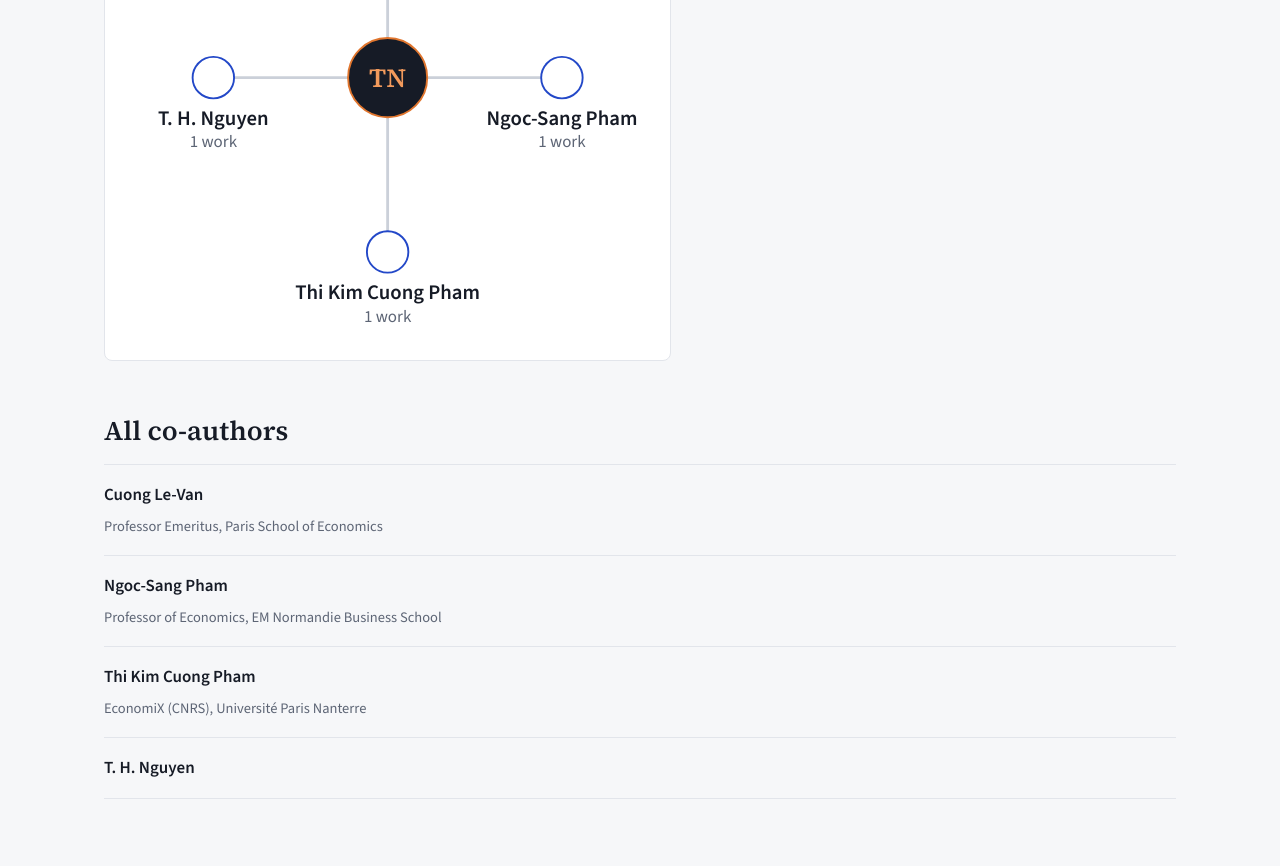
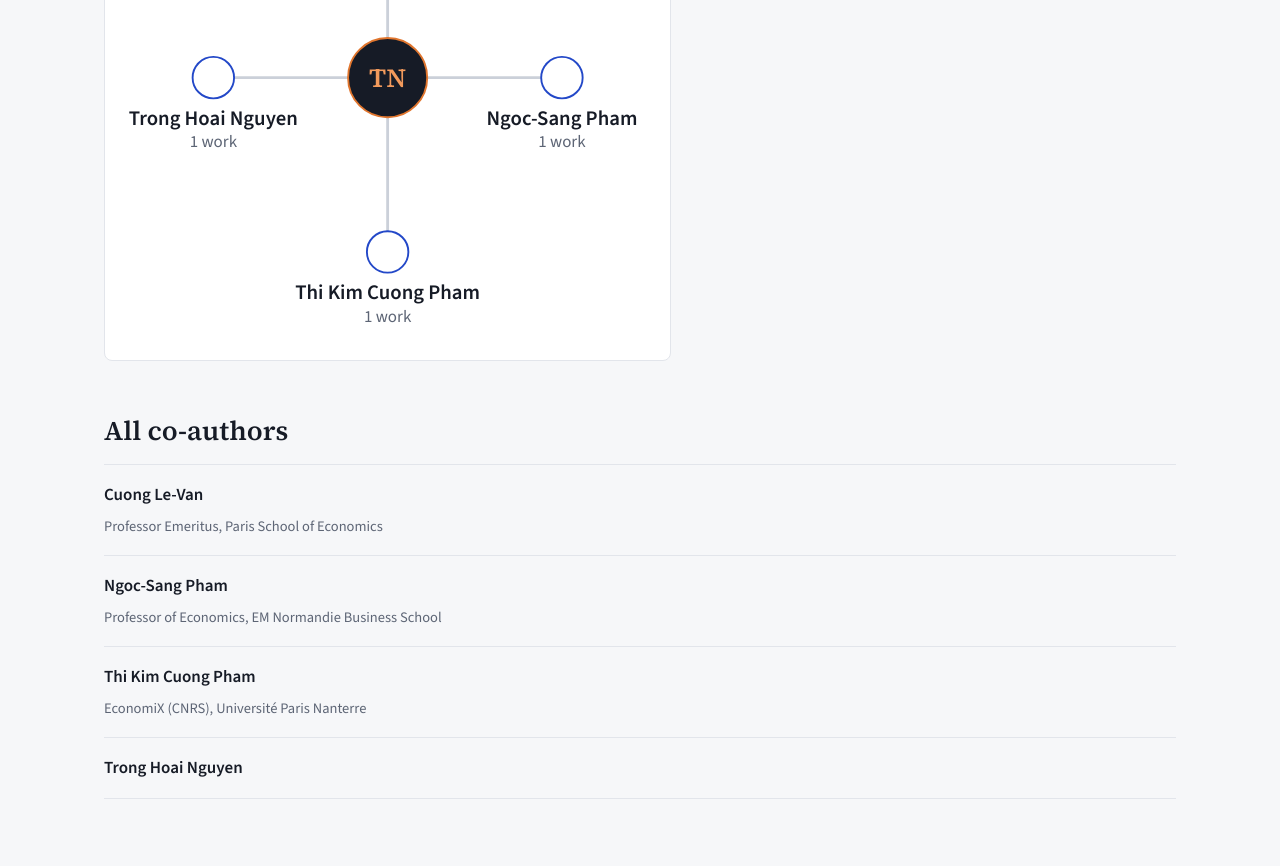
Before and after one commit to trongtin142/trongtin142.github.io, a Jekyll site: the page built from _pages/coauthors.html, in a window 1280 px wide and 1400 px high. Shown: the part 445-1311 px from the top of the window. Built offline with Jekyll 4.4.1, drawn with Linux system fonts in a browser that asks for light colours; a style sheet for code colours, icons or effects is not loaded.

Commit message:
Co-authors: rename T. H. Nguyen to Trong Hoai Nguyen

```diff
--- a/_data/coauthors.yml
+++ b/_data/coauthors.yml
@@ -17,4 +17,4 @@
   affiliation_vi: "EconomiX (CNRS), Đại học Paris Nanterre"
 
 - id: nguyen-th
-  name: "T. H. Nguyen"
+  name: "Trong Hoai Nguyen"
```
